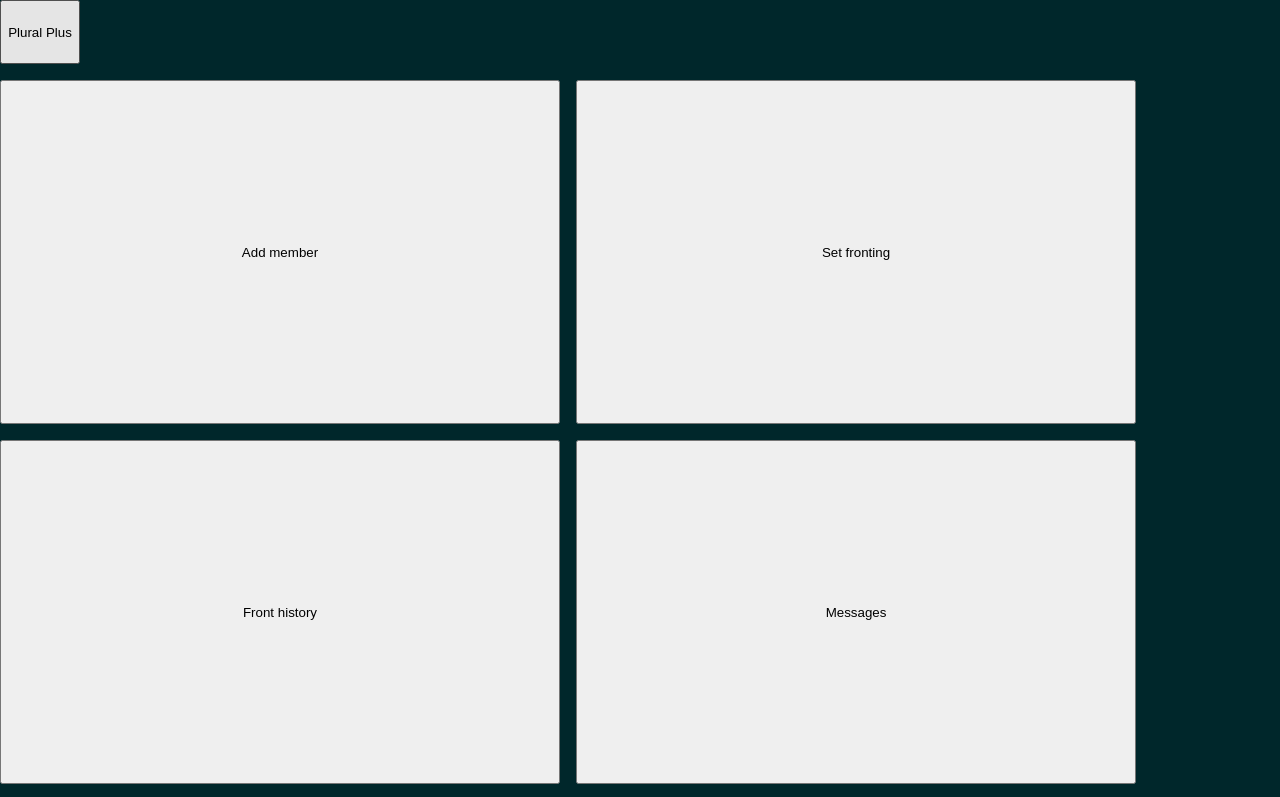
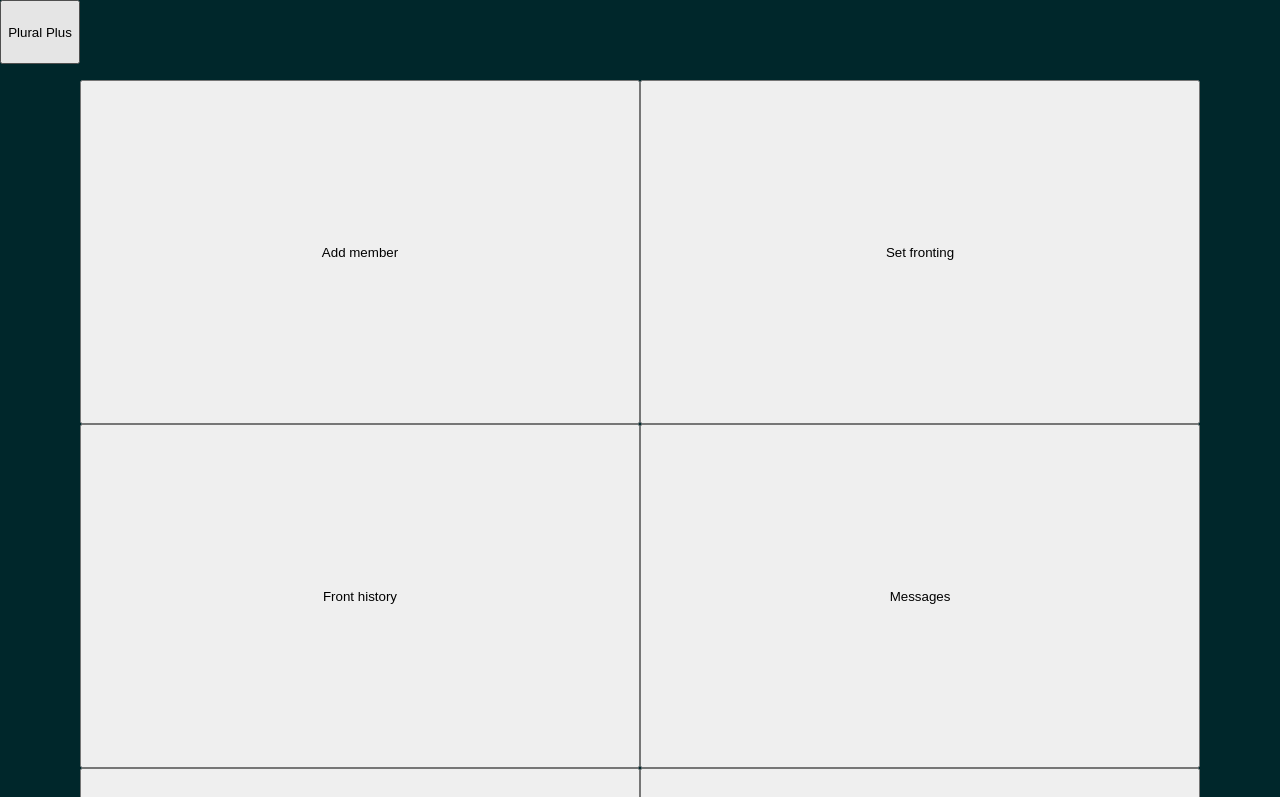
Before and after one commit to rose-the-Lexicon/plural-plus, a plain HTML site: page index.html in a window 1280 px wide. Shown: the top 797 px of the page. Drawn offline with Linux system fonts and the light colour scheme.

Commit message:
Centered and removed spacing

```diff
--- a/css/main.css
+++ b/css/main.css
@@ -16,7 +16,7 @@ body {
 .button-container {
     display: flex;
     flex-wrap: wrap;
-    gap: 2vh;
+    justify-content: center;
 }
 
 .button-main {
```
